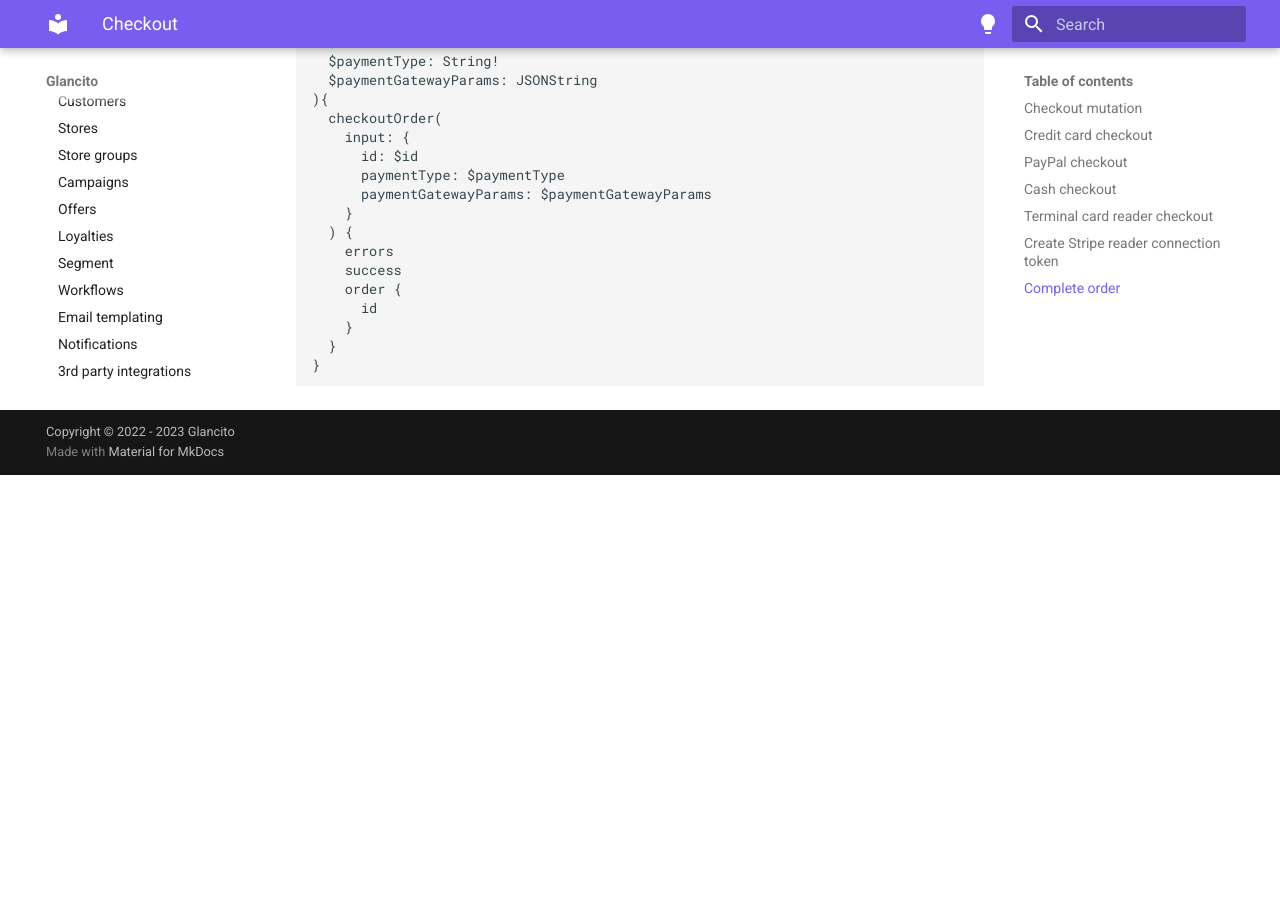
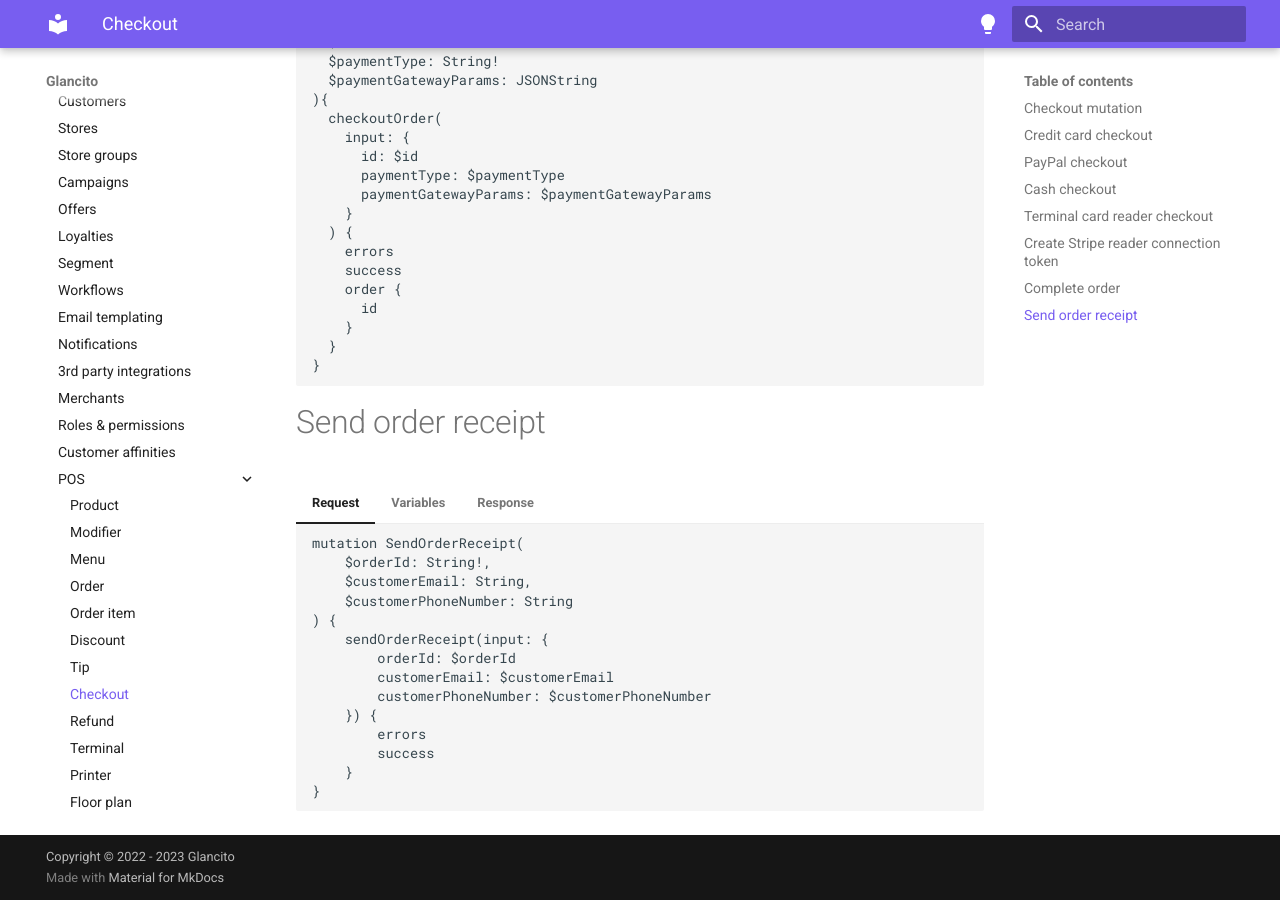
Before and after one commit to Loyaltydish/loyaltydish-docs, an MkDocs documentation site: the page built from docs/pos/checkout.md, in a window 1280 px wide and 900 px high, scrolled down 3580 px. Built offline with MkDocs 1.6.1 and Material for MkDocs 9.7.7, drawn with Linux system fonts in a browser that asks for light colours; before the commit the page ends 4055 px from its top, so only the background shows below that.

Commit message:
Add receipt docs

````diff
--- a/docs/pos/checkout.md
+++ b/docs/pos/checkout.md
@@ -309,3 +309,43 @@
         }
     }
     ```
+
+# Send order receipt
+
+=== "Request"
+    ```gql
+    mutation SendOrderReceipt(
+        $orderId: String!,
+        $customerEmail: String,
+        $customerPhoneNumber: String
+    ) {
+        sendOrderReceipt(input: {
+            orderId: $orderId
+            customerEmail: $customerEmail
+            customerPhoneNumber: $customerPhoneNumber
+        }) {
+            errors
+            success
+        }
+    }
+    ```
+
+=== "Variables"
+    ```json
+    {
+      "orderId": "123083118",
+      "customerEmail": "customer@email.com"
+    }
+    ```
+
+=== "Response"
+    ```json
+    {
+        "data": {
+            "sendOrderReceipt": {
+                "errors": null,
+                "success": true
+            }
+        }
+    }
+    ```
````
